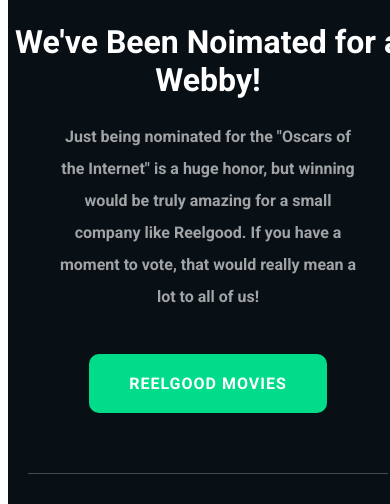
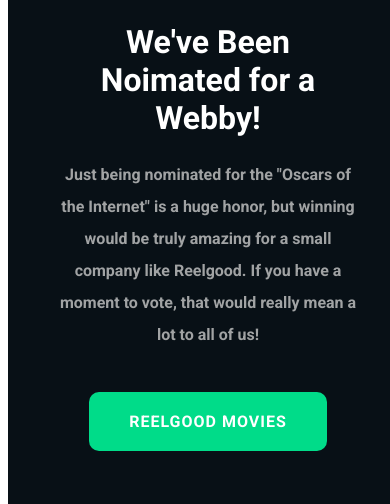
Before and after one commit to jerome310/Reelgood-Template, a plain HTML site: page index.html in a window 390 px wide. Shown: the part 340-844 px from the top of the page. Drawn offline with Linux system fonts and the light colour scheme.

Commit message:
header title change

```diff
--- a/index.html
+++ b/index.html
@@ -23,9 +23,12 @@
                 padding: 60px 0 0 50px !important;
                 width: 90% !important;
             }
-            .thank-you-container p {
+            .header h1 {
+                padding: 0 50px 0;
+            }
+            /* .thank-you-container h4 {
                 padding: 0 60px 0 !important;
-            }
+            } */
         }
     </style>
 </head>
@@ -55,7 +58,7 @@
                          <!-- Start of header text section row -->
                             <tr>
                                 <td>
-                                    <table width="100%" cellspacing="0" cellpadding="0" border="0" style="font-family: 'Roboto', sans-serif; text-align: center; padding-bottom: 40px;">
+                                    <table class="header" width="100%" cellspacing="0" cellpadding="0" border="0" style="font-family: 'Roboto', sans-serif; text-align: center; padding-bottom: 40px;">
                                        <tr>
                                            <td>
                                                <h1 style="color: #fff;text-align: center;">We've Been Noimated for a Webby!</h1>
```
